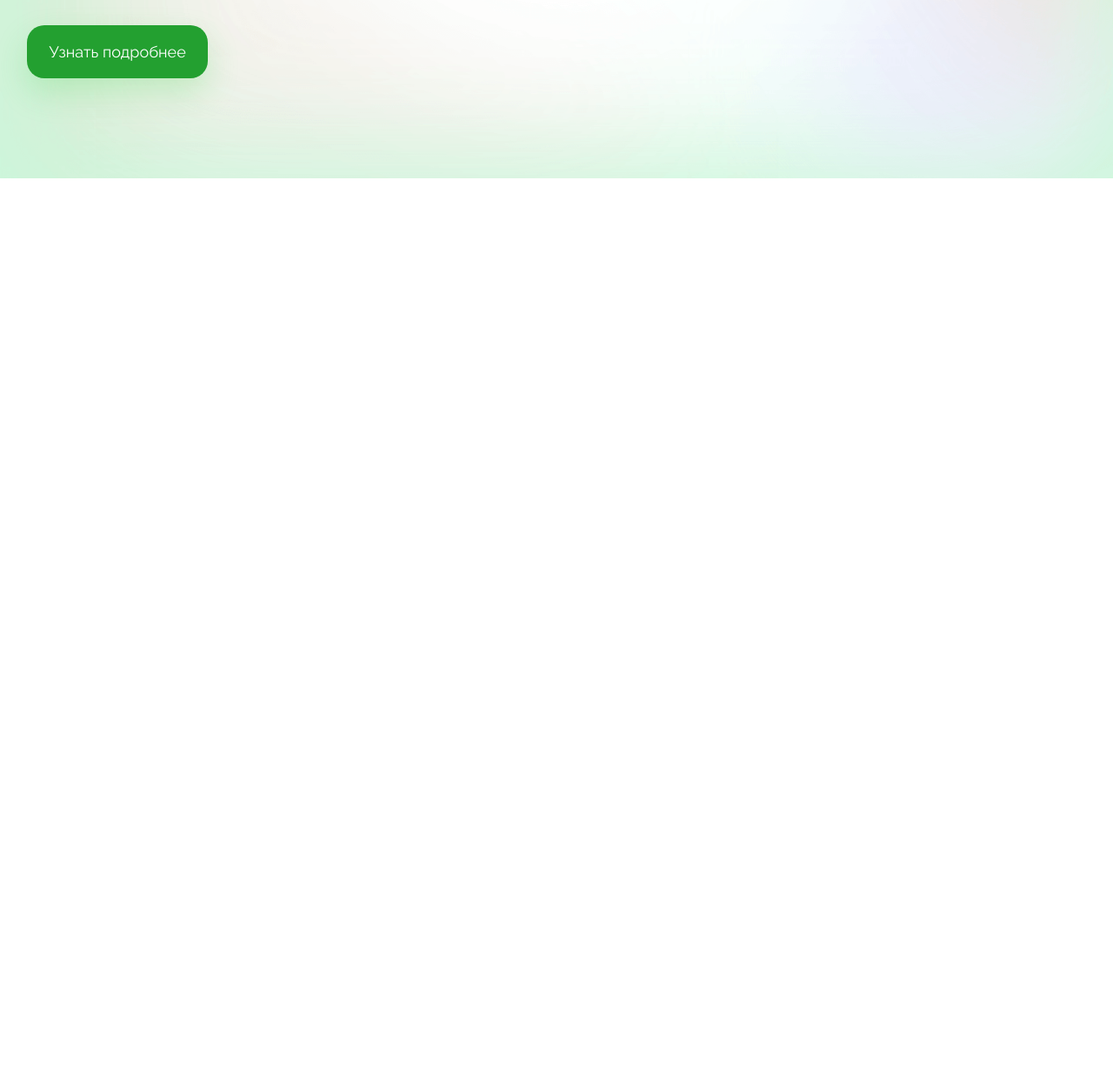
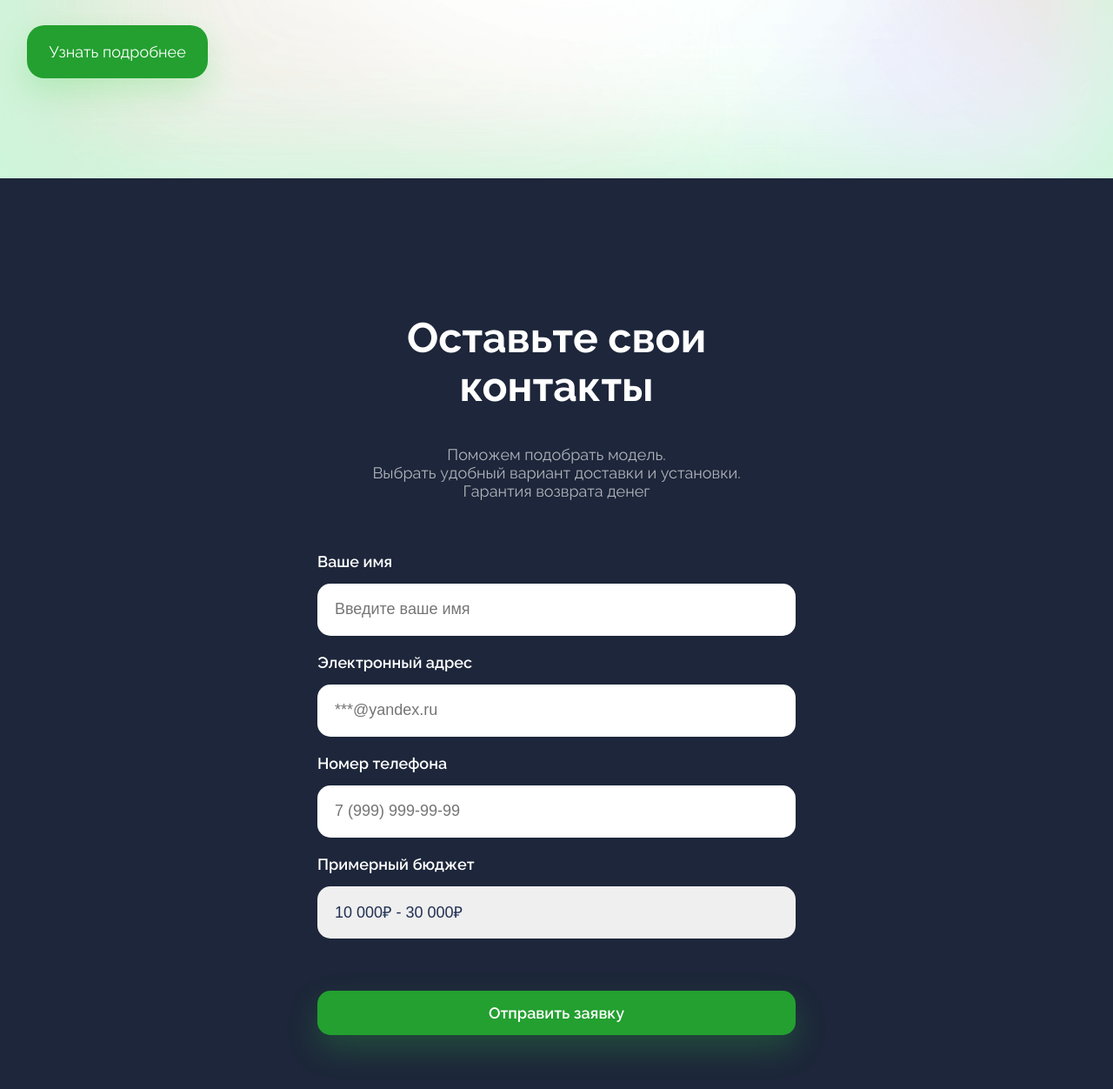
Before and after one commit to aleksei-zhuikov/green-corp-landing, a plain HTML site: page index.html in a window 1280 px wide. Shown: the part 616-1868 px from the top of the page at 87% size. Before the commit the page ends 821 px from the top, so only its background shows below. Drawn offline with Linux system fonts and the light colour scheme.

Commit message:
added section form

```diff
--- a/index.html
+++ b/index.html
@@ -30,6 +30,42 @@
             <img class="about__image" src="./img/solar-panel.png" alt="solar-panel">
         </div>
     </section>
+    <section class="form">
+        <div class="form__container">
+            <h1>Оставьте свои контакты</h1>
+            <p>Поможем подобрать модель.<br>
+                Выбрать удобный вариант доставки и установки.<br>
+                Гарантия возврата денег
+            </p>
+            <form class="form__body">
+                <div class="form__group">
+                    <label for="name">Ваше имя</label>
+                    <input type="text" id="name" placeholder="Введите ваше имя">
+                </div>
+                <div class="form__group">
+                    <label for="email">Электронный адрес</label>
+                    <input type="email" id="email" placeholder="***@yandex.ru">
+                </div>
+                <div class="form__group">
+                    <label for="phone">Номер телефона</label>
+                    <input type="phone" id="phone" placeholder="7 (999) 999-99-99">
+                </div>
+                <div class="form__group">
+                    <label for="budget">Примерный бюджет</label>
+                    <select id="budget">
+                        <option value="10-30">10 000₽ - 30 000₽</option>
+                        <option value="30-60">30 000₽ - 60 000₽</option>
+                        <option value="60-100">60 000₽ - 100 000₽</option>
+                        <option value="100+">100+</option>
+                    </select>
+                </div>
+                <button class="form__submit" type="submit">
+                    Отправить заявку
+                </button>
+            </form>
+
+        </div>
+    </section>
 
 </body>
 
--- a/styles/main.css
+++ b/styles/main.css
@@ -82,3 +82,72 @@ button {
     width: 100px;
     height: 100px;
 }
+
+/* Section form */
+
+.form__container {
+    width: 550px;
+}
+
+.form {
+    display: flex;
+    justify-content: center;
+    align-items: center;
+    background-color: #1D263A;
+    color: #fff;
+    padding-top: 115px;
+    padding-bottom: 115px;
+    text-align: center;
+}
+
+.form h1 {
+    font-size: 48px;
+}
+
+.form p {
+    font-size: 18px;
+    opacity: 0.65;
+}
+
+.form__group {
+    display: flex;
+    flex-direction: column;
+    text-align: left;
+}
+
+/*Stylizing the form*/
+.form__body {
+    display: grid;
+    grid-gap: 20px;
+    margin-top: 60px;
+}
+
+.form__body label {
+    font-size: 18px;
+    font-weight: 600;
+    margin-bottom: 15px;
+}
+
+.form__body input,
+select {
+    font-size: 18px;
+    color: #213053;
+    height: 60px;
+    padding: 0 20px 0 20px;
+    border-radius: 15px;
+    border: none;
+}
+
+.form__submit {
+    font-size: 18px;
+    font-weight: 600;
+    margin-top: 40px;
+}
+
+select {
+    appearance: none;
+}
+
+input {
+    outline: none;
+}
```
